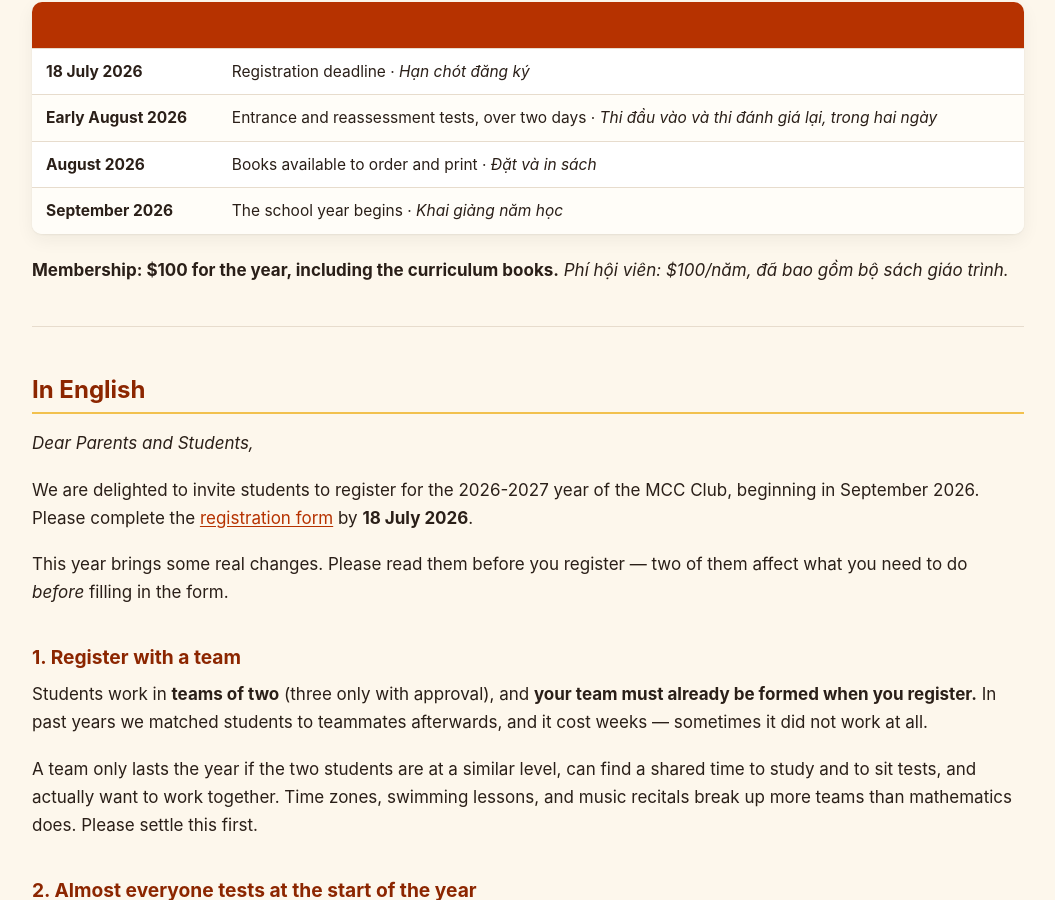
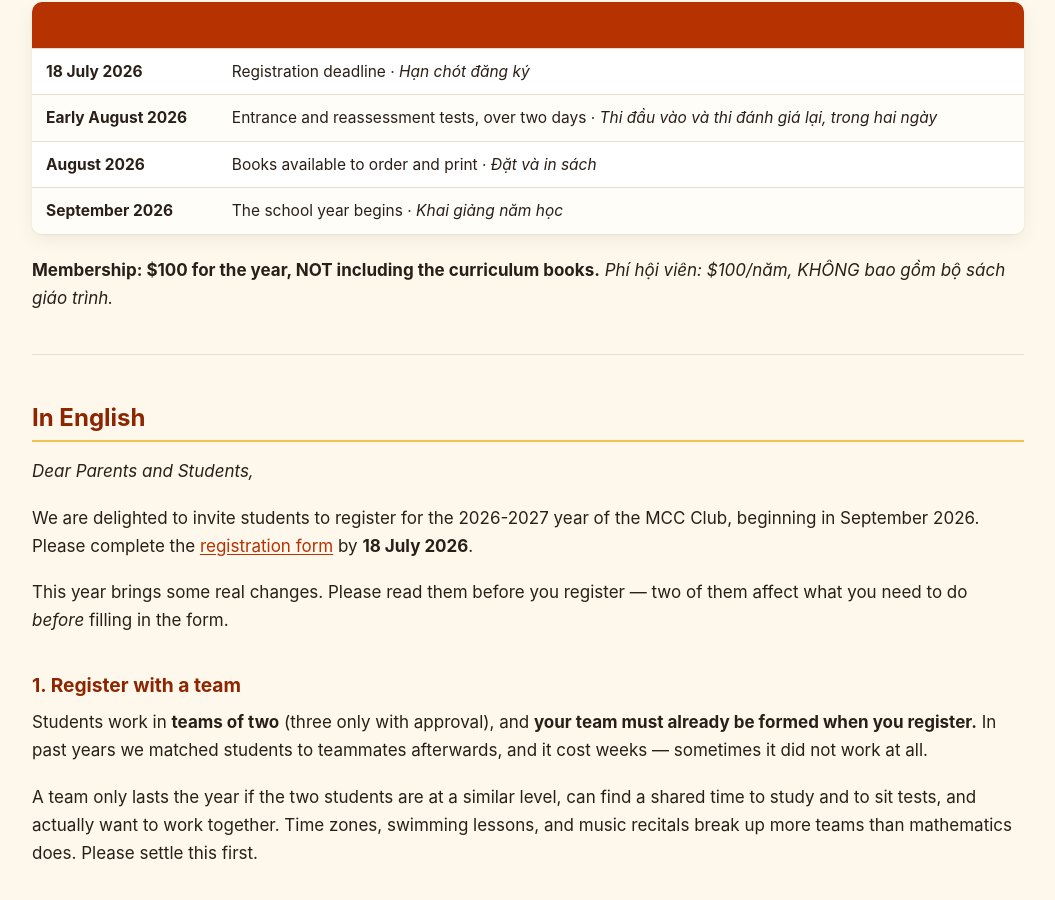
Before and after one commit to nghia71/nghia71.github.io, a Jekyll site: the page built from register.md, in a window 1280 px wide and 900 px high, scrolled down 788 px. Shown: the whole window, without its empty margins (112-1167 px from the left). Built offline with Jekyll 4.4.1, drawn with Linux system fonts in a browser that asks for light colours.

Commit message:
Membership fix

```diff
--- a/register.md
+++ b/register.md
@@ -22,8 +22,8 @@
 | **August 2026** | Books available to order and print · *Đặt và in sách* |
 | **September 2026** | The school year begins · *Khai giảng năm học* |
 
-**Membership: $100 for the year, including the curriculum books.**
-*Phí hội viên: $100/năm, đã bao gồm bộ sách giáo trình.*
+**Membership: $100 for the year, NOT including the curriculum books.**
+*Phí hội viên: $100/năm, KHÔNG bao gồm bộ sách giáo trình.*
 
 ---
 
```
